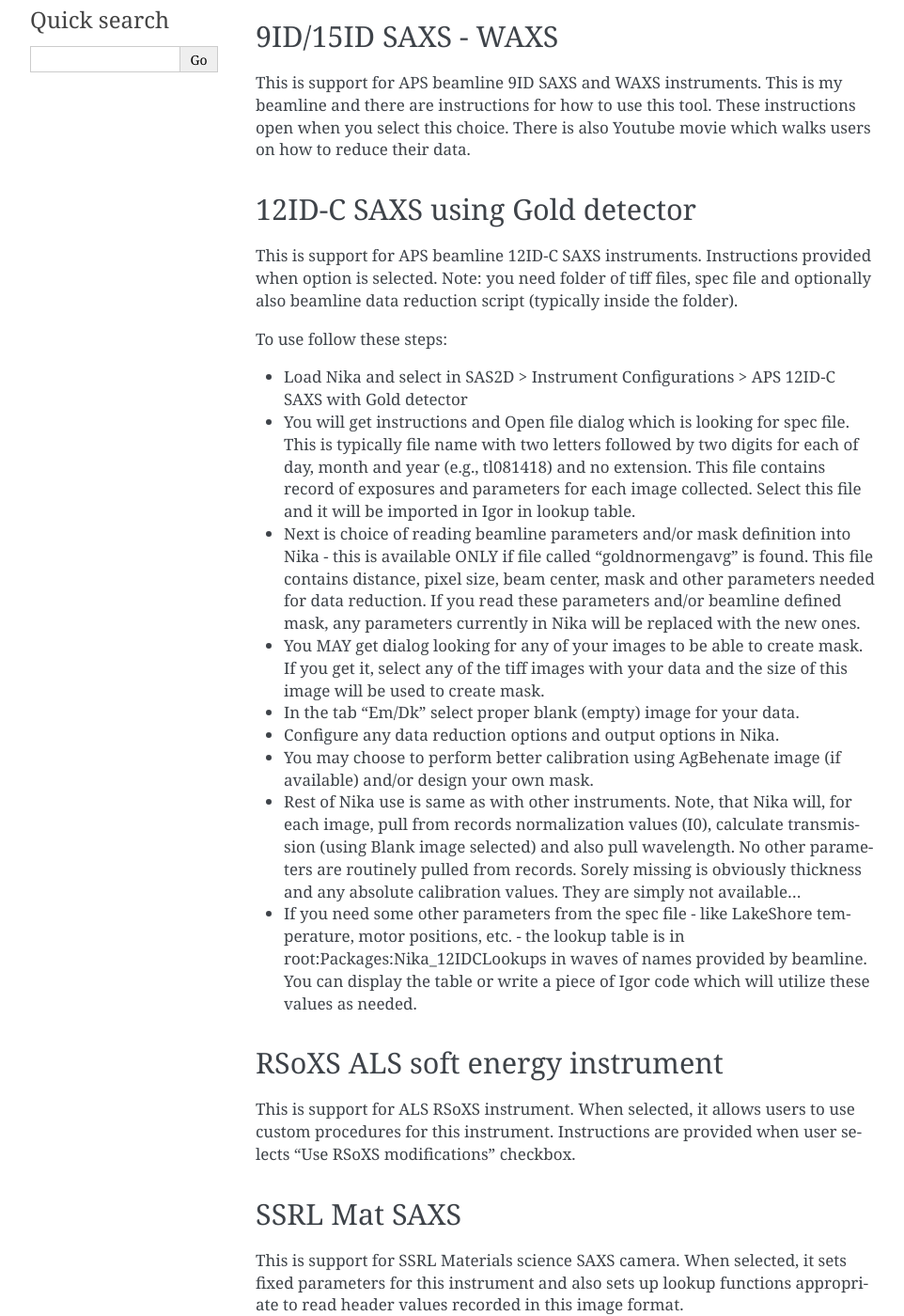
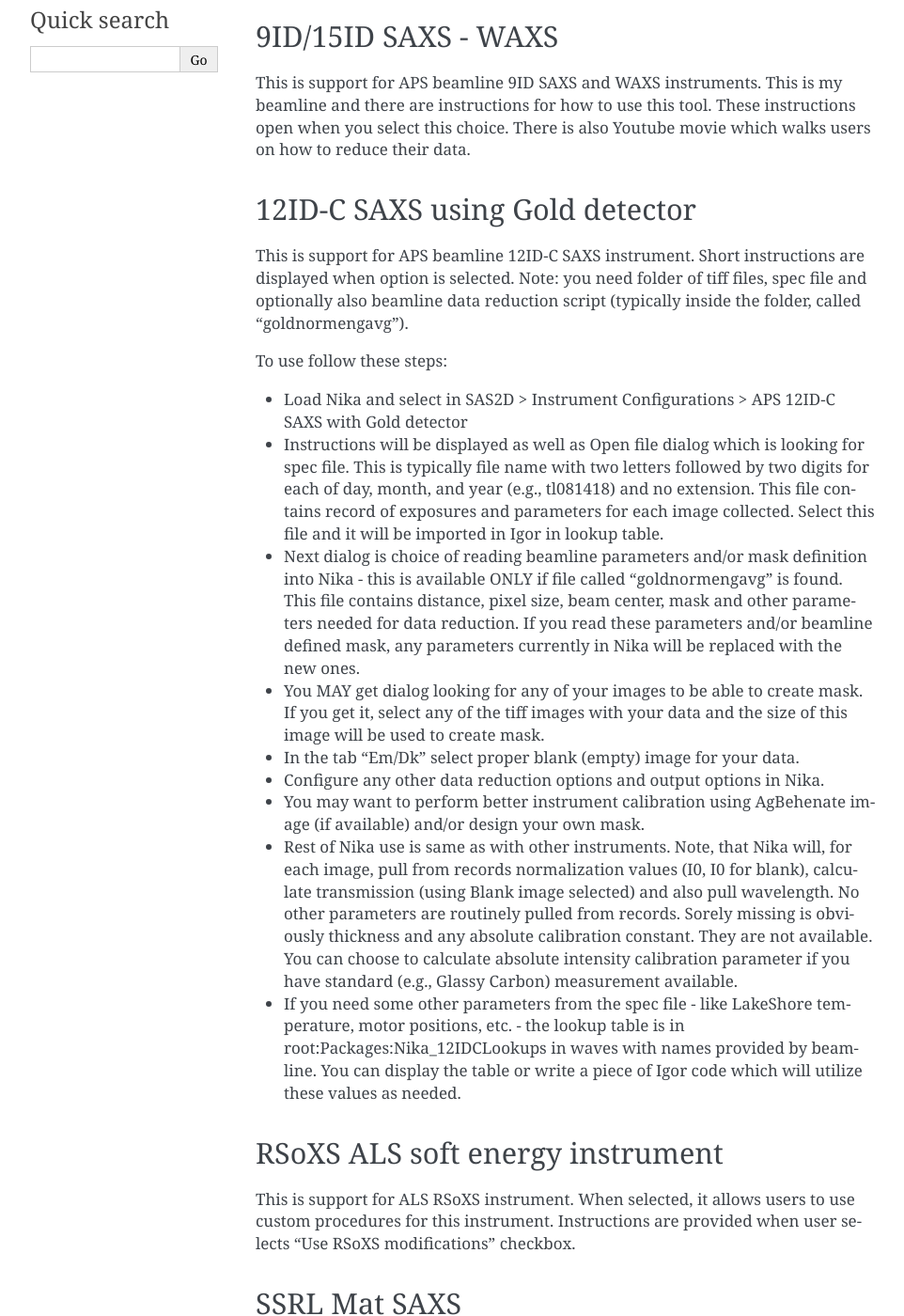
Before and after one commit to jilavsky/SAXS_IgorCodeDocs, a Sphinx documentation site: the page built from docs/source/Nika/InstrumentSupport.rst, in a window 1280 px wide and 1400 px high, scrolled down 388 px. Shown: the whole window at 94% size, without its empty margins (148-1110 px from the left). Built offline with Sphinx 7.4.7, drawn with Linux system fonts in a browser that asks for light colours.

Commit message:
Language fixes
Fix language

```diff
--- a/docs/source/Nika/InstrumentSupport.rst
+++ b/docs/source/Nika/InstrumentSupport.rst
@@ -35,20 +35,19 @@
 12ID-C SAXS using Gold detector
 -------------------------------
 
-This is support for APS beamline 12ID-C SAXS instruments. Instructions provided when option is selected. Note: you need folder of tiff files, spec file and optionally also beamline data reduction script (typically inside the folder).
+This is support for APS beamline 12ID-C SAXS instrument. Short instructions are displayed when option is selected. Note: you need folder of tiff files, spec file and optionally also beamline data reduction script (typically inside the folder, called "goldnormengavg").
 
 To use follow these steps:
 
 * Load Nika and select in SAS2D > Instrument Configurations > APS 12ID-C SAXS with Gold detector
-* You will get instructions and Open file dialog which is looking for spec file. This is typically file name with two letters followed by two digits for each of day, month and year (e.g., tl081418) and no extension. This file contains record of exposures and parameters for each image collected. Select this file and it will be imported in Igor in lookup table.
-* Next is choice of reading beamline parameters and/or mask definition into Nika - this is available ONLY if file called "goldnormengavg" is found. This file contains distance, pixel size, beam center, mask and other parameters needed for data reduction. If you read these parameters and/or beamline defined mask, any parameters currently in Nika will be replaced with the new ones.
+* Instructions will be displayed as well as Open file dialog which is looking for spec file. This is typically file name with two letters followed by two digits for each of day, month, and year (e.g., tl081418) and no extension. This file contains record of exposures and parameters for each image collected. Select this file and it will be imported in Igor in lookup table.
+* Next dialog is choice of reading beamline parameters and/or mask definition into Nika - this is available ONLY if file called "goldnormengavg" is found. This file contains distance, pixel size, beam center, mask and other parameters needed for data reduction. If you read these parameters and/or beamline defined mask, any parameters currently in Nika will be replaced with the new ones.
 * You MAY get dialog looking for any of your images to be able to create mask. If you get it, select any of the tiff images with your data and the size of this image will be used to create mask.
 * In the tab "Em/Dk" select proper blank (empty) image for your data.
-* Configure any data reduction options and output options in Nika.
-* You may choose to perform better calibration using AgBehenate image (if available) and/or design your own mask.
-* Rest of Nika use is same as with other instruments. Note, that Nika will, for each image, pull from records normalization values (I0), calculate transmission (using Blank image selected) and also pull wavelength. No other parameters are routinely pulled from records. Sorely missing is obviously thickness and any absolute calibration values. They are simply not available...
-* If you need some other parameters from the spec file - like LakeShore temperature, motor positions, etc. - the lookup table is in root\:Packages\:Nika_12IDCLookups in waves of names provided by beamline. You can display the table or write a piece of Igor code which will utilize these values as needed.
-
+* Configure any other data reduction options and output options in Nika.
+* You may want to perform better instrument calibration using AgBehenate image (if available) and/or design your own mask.
+* Rest of Nika use is same as with other instruments. Note, that Nika will, for each image, pull from records normalization values (I0, I0 for blank), calculate transmission (using Blank image selected) and also pull wavelength. No other parameters are routinely pulled from records. Sorely missing is obviously thickness and any absolute calibration constant. They are not available. You can choose to calculate absolute intensity calibration parameter if you have standard (e.g., Glassy Carbon) measurement available.
+* If you need some other parameters from the spec file - like LakeShore temperature, motor positions, etc. - the lookup table is in root\:Packages\:Nika_12IDCLookups in waves with names provided by beamline. You can display the table or write a piece of Igor code which will utilize these values as needed.
 
 
 .. _Nika.ALS_RSoXS:
```
